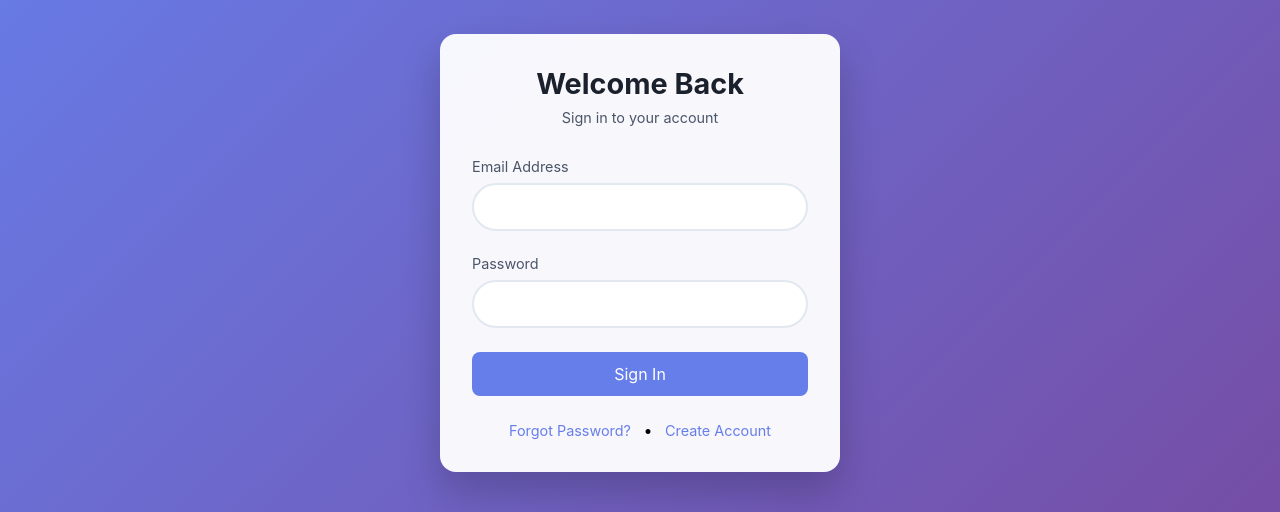
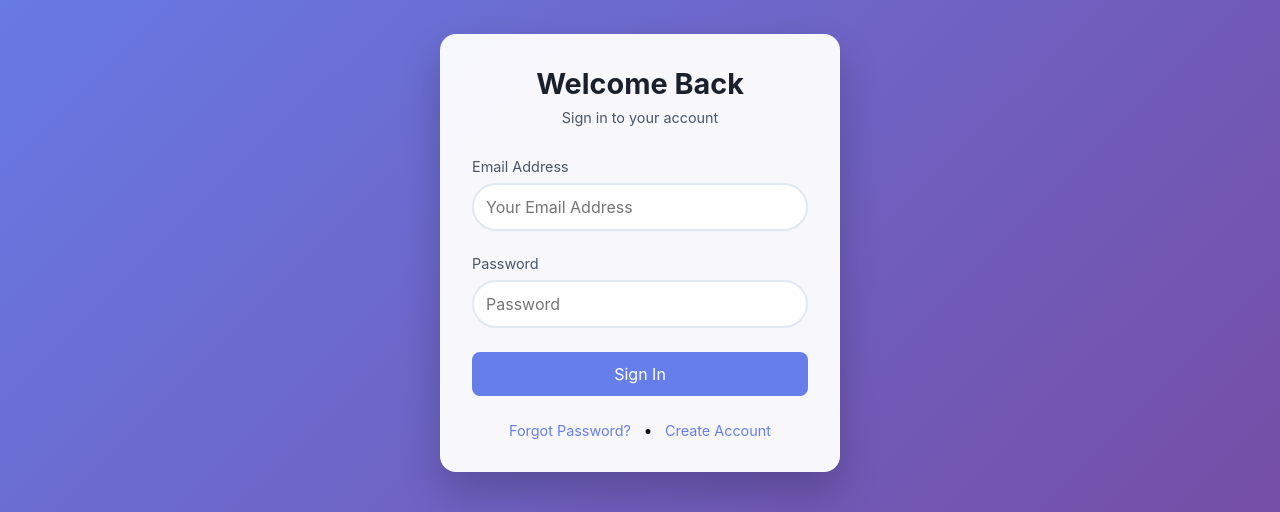
Before and after one commit to ESTON-kiam/Ecommerce-shoopping, a PHP site: page /user in a window 1280 px wide. Shown: the part 178-690 px from the top of the page. Run offline with PHP 8.4, Linux system fonts and the light colour scheme.

Commit message:
update user

```diff
--- a/index.php
+++ b/index.php
@@ -3,9 +3,9 @@
 <head>
     <meta charset="UTF-8">
     <meta name="viewport" content="width=device-width, initial-scale=1.0">
-    <title>Login Selection</title>
+    <title  >Login Selection</title>
     <link href="assets/img/cart.jpg" rel="icon">
-    <link href="assets/img/cart.jpg" rel="apple-touch-icon">
+    <link href="assets/img/cart.jpg " rel="apple-touch-icon">
     <link rel="stylesheet" href="assets/css/index.css">
 </head>
 <body>
--- a/user/index.php
+++ b/user/index.php
@@ -232,12 +232,12 @@ $conn->close();
             <form method="POST" action="<?php echo htmlspecialchars($_SERVER["PHP_SELF"]); ?>">
                 <div class="form-group">
                     <label for="email">Email Address</label>
-                    <input type="email" id="email" name="email" required autocomplete="email">
+                    <input type="email" id="email" name="email" placeholder="Your Email Address"required autocomplete="email">
                 </div>
 
                 <div class="form-group">
                     <label for="password">Password</label>
-                    <input type="password" id="password" name="password" required autocomplete="current-password">
+                    <input type="password" id="password" name="password" placeholder="Password" required autocomplete="current-password">
                 </div>
 
                 <button type="submit" class="login-button">Sign In</button>
```
